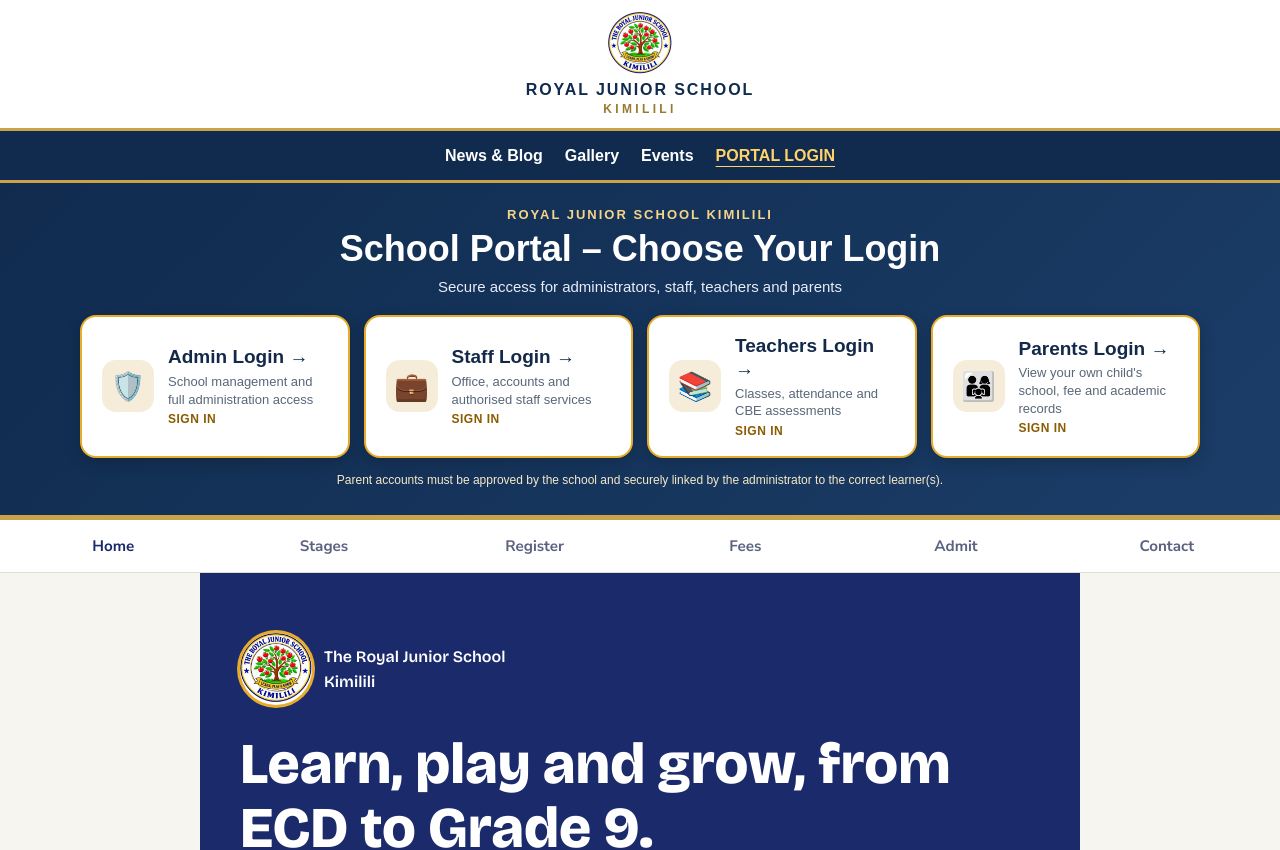
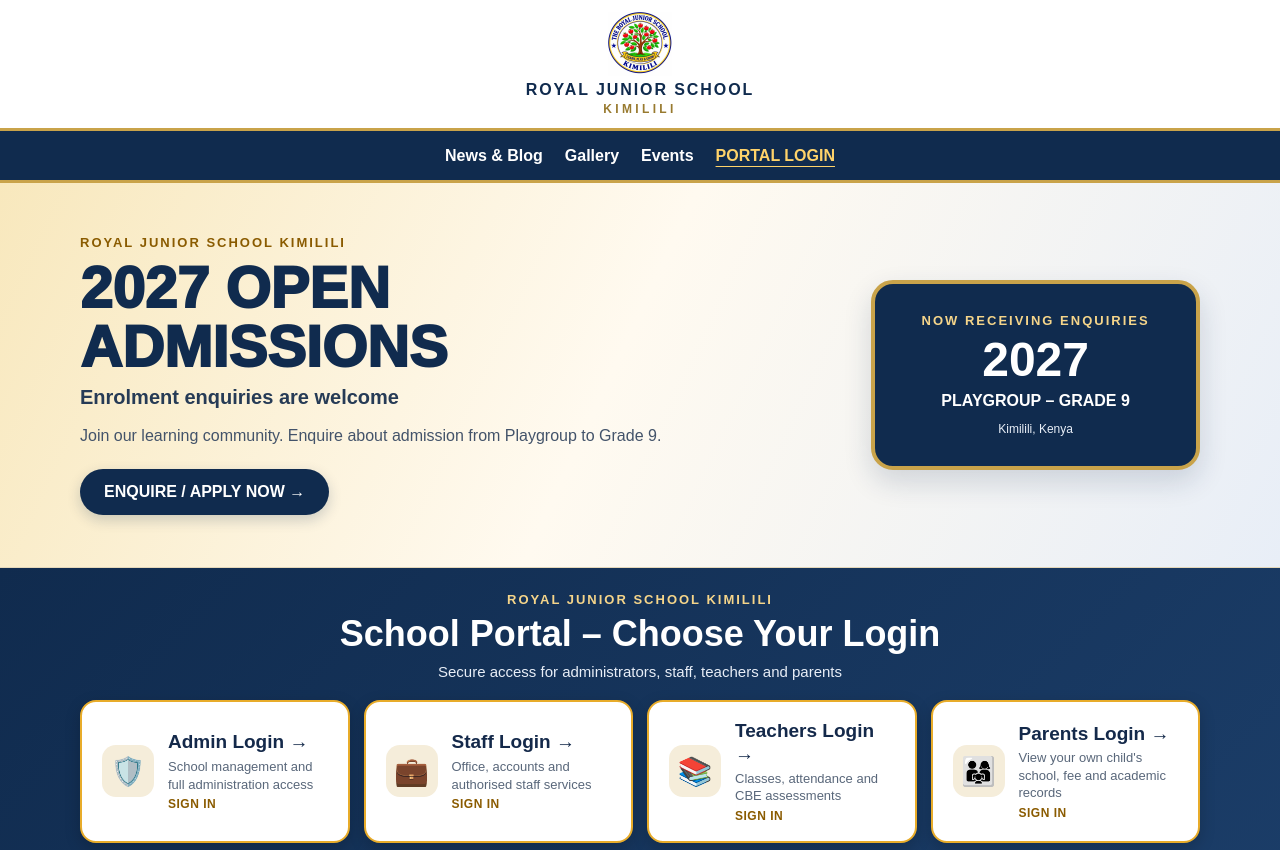
Before and after one commit to RoyalJuniorSchoolKimilili/Royal-Junior-School-Kimilili, a Next.js app: page / in a window 1280 px wide. Shown: the top 850 px of the page. Built offline with nearby package versions, Linux system fonts and the light colour scheme.

Commit message:
Add 2027 open admissions banner to homepage

```diff
--- a/src/app/page.tsx
+++ b/src/app/page.tsx
@@ -20,6 +20,24 @@ export default function HomePage() {
         <a href="/Royal-Junior-School-Kimilili/events/" style={{ color: "white", fontWeight: 700 }}>Events</a>
         <a href={portalUrl} style={{ color: "#ffd36a", fontWeight: 900, textDecoration: "underline", textUnderlineOffset: 5 }}>PORTAL LOGIN</a>
       </nav>
+
+      <section aria-labelledby="admissions-2027-heading" style={{ padding: "clamp(26px,5vw,52px) 18px", background: "linear-gradient(115deg,#f8e8bd 0%,#fffaf0 48%,#e8eef7 100%)", borderBottom: "1px solid #e4d7b9" }}>
+        <div style={{ maxWidth: 1120, margin: "0 auto", display: "grid", gridTemplateColumns: "minmax(0,1.4fr) minmax(220px,.6fr)", alignItems: "center", gap: 24 }}>
+          <div>
+            <p style={{ margin: "0 0 8px", color: "#8a5b00", fontSize: 13, fontWeight: 900, letterSpacing: 2 }}>ROYAL JUNIOR SCHOOL KIMILILI</p>
+            <h2 id="admissions-2027-heading" style={{ margin: "0 0 10px", color: "#102b4e", fontSize: "clamp(34px,6vw,58px)", lineHeight: 1.02, fontWeight: 950 }}>2027 OPEN<br />ADMISSIONS</h2>
+            <p style={{ margin: "0 0 14px", color: "#263b56", fontSize: "clamp(16px,2vw,20px)", fontWeight: 800 }}>Enrolment enquiries are welcome</p>
+            <p style={{ margin: "0 0 20px", color: "#43536a", maxWidth: 620, lineHeight: 1.6 }}>Join our learning community. Enquire about admission from Playgroup to Grade 9.</p>
+            <a href={portalUrl} style={{ display: "inline-flex", alignItems: "center", justifyContent: "center", minHeight: 46, padding: "0 24px", borderRadius: 999, background: "#102b4e", color: "#fff", fontWeight: 900, textDecoration: "none", boxShadow: "0 5px 14px rgba(16,43,78,.2)" }}>ENQUIRE / APPLY NOW →</a>
+          </div>
+          <div aria-label="2027 admissions information" style={{ minHeight: 190, display: "grid", alignContent: "center", justifyItems: "center", padding: 22, borderRadius: 22, background: "#102b4e", color: "#fff", border: "4px solid #c9a34a", boxShadow: "0 12px 28px rgba(16,43,78,.16)", textAlign: "center" }}>
+            <span style={{ color: "#f5d58a", fontSize: 13, fontWeight: 900, letterSpacing: 2 }}>NOW RECEIVING ENQUIRIES</span>
+            <strong style={{ margin: "8px 0", fontSize: "clamp(34px,5vw,48px)", lineHeight: 1 }}>2027</strong>
+            <span style={{ fontSize: 16, fontWeight: 800 }}>PLAYGROUP – GRADE 9</span>
+            <span style={{ marginTop: 12, color: "#e8eef7", fontSize: 12 }}>Kimilili, Kenya</span>
+          </div>
+        </div>
+      </section>
 
       <section aria-labelledby="portal-heading" style={{ padding: "24px 18px 28px", background: "linear-gradient(135deg,#102b4e,#1b3d68)", borderBottom: "5px solid #c9a34a" }}>
         <div style={{ maxWidth: 1120, margin: "0 auto" }}>
```
